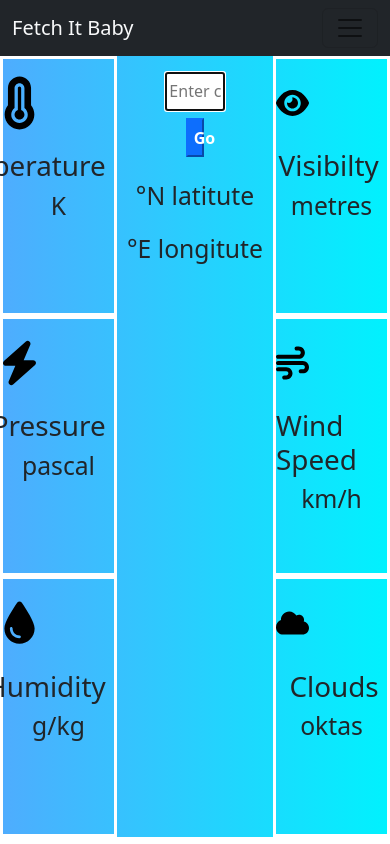
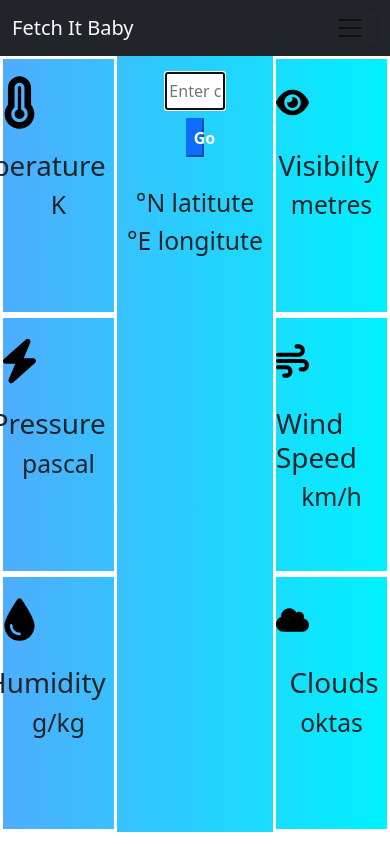
Before and after one commit to sudeep-23-11/Arcessere, a React (Create React App) app: page /Weather in a window 390 px wide. Built offline with nearby package versions, Linux system fonts and the light colour scheme; no server answers.

Commit message:
done responsive styling

```diff
--- a/src/components/Weather.jsx
+++ b/src/components/Weather.jsx
@@ -42,8 +42,8 @@ export default function Weather() {
             <div id='weather-center'>
                 <input type="text" placeholder='Enter city' autoFocus value={city} onChange={changeCity}/>
                 <button type="submit" onClick={clickButton}>Go</button>
-                <h2>{data.latitute} &#176;N latitute</h2>
-                <h2>{data.longitute} &#176;E longitute</h2>
+                <h2 id='latitute'>{data.latitute} &#176;N latitute</h2>
+                <h2 id='longitute'>{data.longitute} &#176;E longitute</h2>
                 <h2>{data.description}</h2>
             </div>
             <RightPane data={data}/>
--- a/src/style/home-style.css
+++ b/src/style/home-style.css
@@ -1,6 +1,6 @@
 #home {
-    height: 92.5vh;
-    width: 100%;
+    height: 92vh;
+    width: 100vw;
     background-image: linear-gradient(to top, #cfd9df 0%, #e2ebf0 100%);
     display: flex;
     flex-wrap: wrap;
--- a/src/style/movies-style.css
+++ b/src/style/movies-style.css
@@ -1,6 +1,6 @@
 #movies {
-    height: 92.5vh;
-    width: 100%;
+    height: 92vh;
+    width: 100vw;
     background-image: linear-gradient(120deg, #f093fb 0%, #f5576c 100%);
     display: flex;
     flex-direction: column;
--- a/src/style/weather-style.css
+++ b/src/style/weather-style.css
@@ -1,6 +1,6 @@
 #weather {
-    height: 92.5vh;
-    width: 100%;
+    height: 92vh;
+    width: 100vw;
     background-image: linear-gradient(to right, #4facfe 0%, #00f2fe 100%);
     display: flex;
     flex-wrap: wrap;
@@ -27,8 +27,13 @@
     border-color: #0D6EFD;
 }
 #weather-center h2 {
-    margin-top: 15%;
     text-align: center;
+}
+#latitute {
+    margin-top: 20%;
+}
+#longitute {
+    margin-bottom: 30%;
 }
 
 .weather-side {
@@ -38,6 +43,7 @@
 
 #weather-widget {
     height: 33.33%;
+    width: 100%;
     border-style: solid;
     border-color: #FFFFFF;
 }
@@ -52,6 +58,6 @@
     float: right;
 }
 #weather-widget h2 {
+    margin-top: 10%;
     text-align: center;
-    margin-top: 10%;
 }
```
